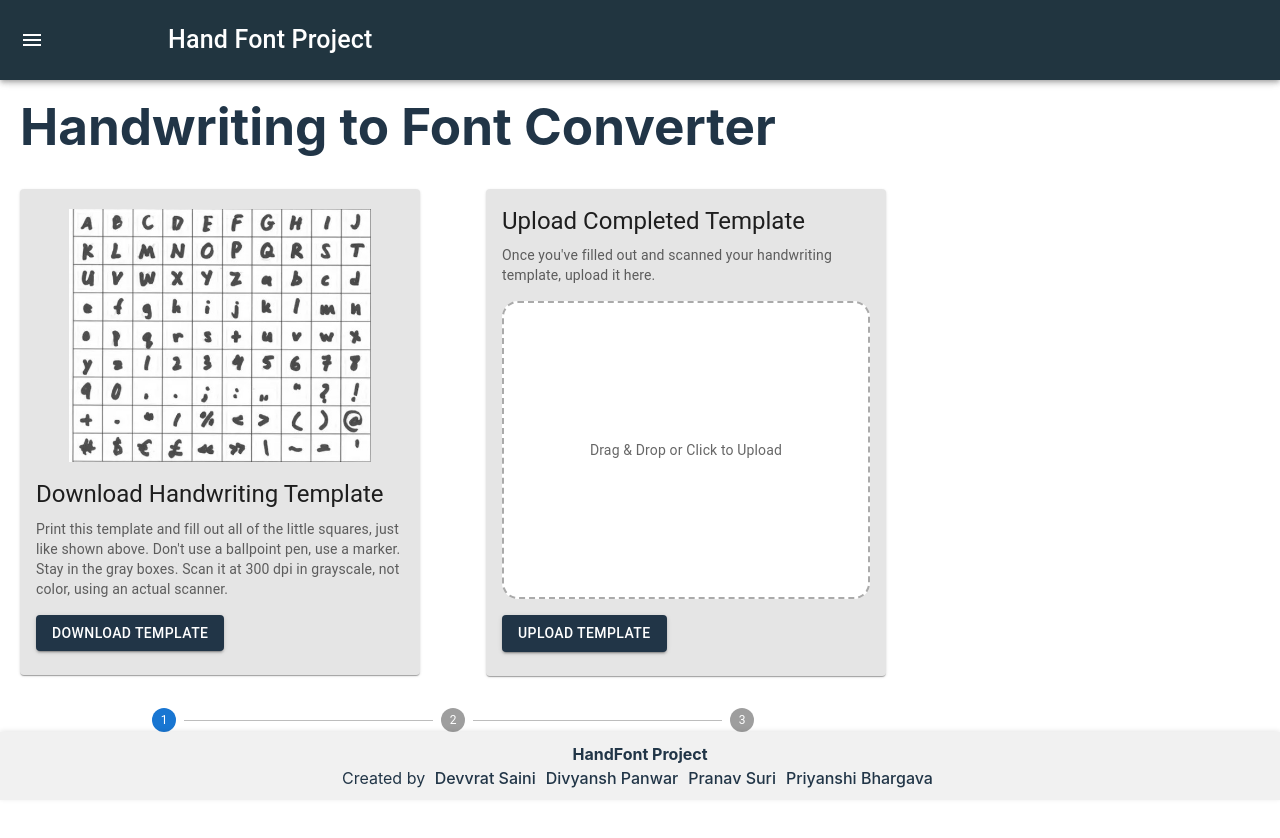
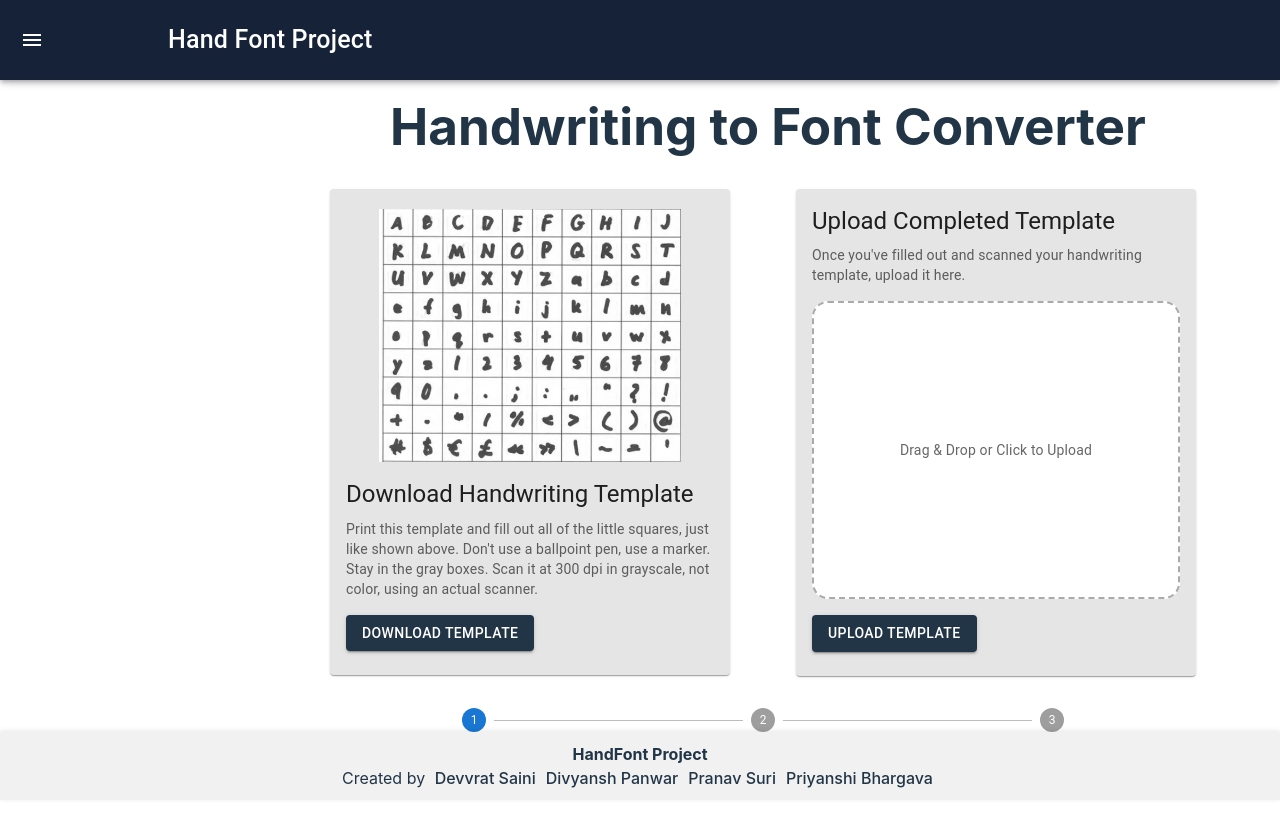
Before and after one commit to devvratsaini/handfont, a React (Vite) app in the folder frontend/: page / in a window 1280 px wide. Shown: the top 838 px of the page. Built offline with nearby package versions, Linux system fonts and the light colour scheme.

Commit message:
beautified Main page and aligned.

```diff
--- a/frontend/components/NavBar.jsx
+++ b/frontend/components/NavBar.jsx
@@ -34,7 +34,7 @@ export default function DenseAppBar() {
       <AppBar
         position="fixed"
         sx={{
-          backgroundColor:"#213540",
+          backgroundColor:"#152238",
           width: "100%",
           height: "80px",
           display: "flex",
--- a/frontend/components/TemplateDownload.jsx
+++ b/frontend/components/TemplateDownload.jsx
@@ -74,22 +74,22 @@ const TemplateDownload = ({ handleFileUpload }) => {
         gap: 2,
         marginTop: 2,
         padding: isMobile ? 2 : 0,
-        paddingBottom: isMobile ? 10 : 0, // Added padding at the bottom for mobile view
+        paddingBottom: isMobile ? 10 : 0,
       }}
     >
-      <Card sx={{ maxWidth: 400,width: isMobile ? '100%' : 'auto',backgroundColor:"rgba(0,0,0,0.1)" }}>
+      <Card sx={{ maxWidth: 400, width: isMobile ? "100%" : "auto", backgroundColor: "rgba(0,0,0,0.1)" }}>
         <CardMedia
           component="img"
           height="253px"
           image="./src/template.jpeg"
           alt="Template preview"
-          style={{ objectFit: "contain" , paddingTop:"20px",backgroundColor:"rgba(0,0,0,0)"}}
+          style={{ objectFit: "contain", paddingTop: "20px", backgroundColor: "rgba(0,0,0,0)" }}
         />
         <CardContent>
           <Typography variant="h5" component="div" gutterBottom>
             Download Handwriting Template
           </Typography>
-          <Typography variant="body2" color="text.secondary" >
+          <Typography variant="body2" color="text.secondary">
             Print this template and fill out all of the little squares, just like
             shown above. Don't use a ballpoint pen, use a marker. Stay in the gray
             boxes. Scan it at 300 dpi in grayscale, not color, using an actual
@@ -111,7 +111,7 @@ const TemplateDownload = ({ handleFileUpload }) => {
         </CardContent>
       </Card>
 
-      <Card sx={{ maxWidth: 400, width: isMobile ? '100%' : 'auto', marginTop: isMobile ? 2 : 0, marginLeft: isMobile ? 0 : '50px', backgroundColor:"rgba(0,0,0,0.1)" }}>
+      <Card sx={{ maxWidth: 400, width: isMobile ? "100%" : "auto", marginTop: isMobile ? 2 : 0, marginLeft: isMobile ? 0 : "50px", backgroundColor: "rgba(0,0,0,0.1)" }}>
         <CardContent>
           <Typography variant="h5" component="div" gutterBottom>
             Upload Completed Template
@@ -122,7 +122,7 @@ const TemplateDownload = ({ handleFileUpload }) => {
           </Typography>
           <Box
             sx={{
-              backgroundColor:"white",
+              backgroundColor: "white",
               display: "flex",
               justifyContent: "center",
               alignItems: "center",
@@ -131,7 +131,7 @@ const TemplateDownload = ({ handleFileUpload }) => {
               borderRadius: 4,
               marginTop: 2,
               position: "relative",
-              overflow: "hidden", // Ensure the preview doesn't overflow
+              overflow: "hidden",
             }}
           >
             <input
@@ -164,7 +164,7 @@ const TemplateDownload = ({ handleFileUpload }) => {
               </Typography>
             )}
           </Box>
-          <Box sx={{ display: 'flex', alignItems: 'center', marginTop: 2, position: 'relative' }}>
+          <Box sx={{ display: "flex", alignItems: "center", marginTop: 2, position: "relative" }}>
             <Button
               variant="contained"
               onClick={handleButtonClick}
--- a/frontend/pages/MainPage.jsx
+++ b/frontend/pages/MainPage.jsx
@@ -50,12 +50,13 @@ const MainPage = ({ setUploadedImage }) => {
         padding: "0 20px",
         display: "flex",
         flexDirection: "column",
-        justifyContent: "space-between",
+        justifyContent:"center",
+        alignItems:"center"
       }}
     >
       <NavBar />
-      <div style={{ flexGrow: 1, marginBottom: "50px" }}>
-        <h1>Handwriting to Font Converter</h1>
+      <div style={{ flexGrow: 1, marginBottom: "100px",marginLeft:"310px" }}>
+        <h1 style={{marginLeft:"60px"}}>  Handwriting to Font Converter</h1>
         <TemplateDownload
           handleFileUpload={handleFileUpload}
           handleDownloadTemplate={handleDownloadTemplate}
```
